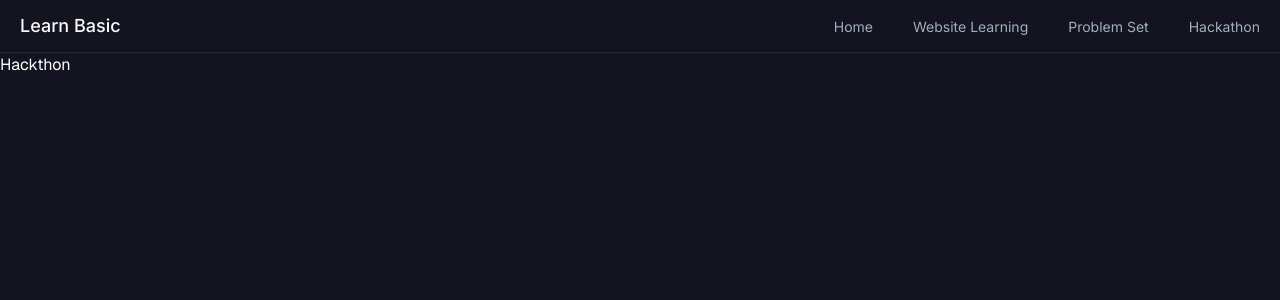
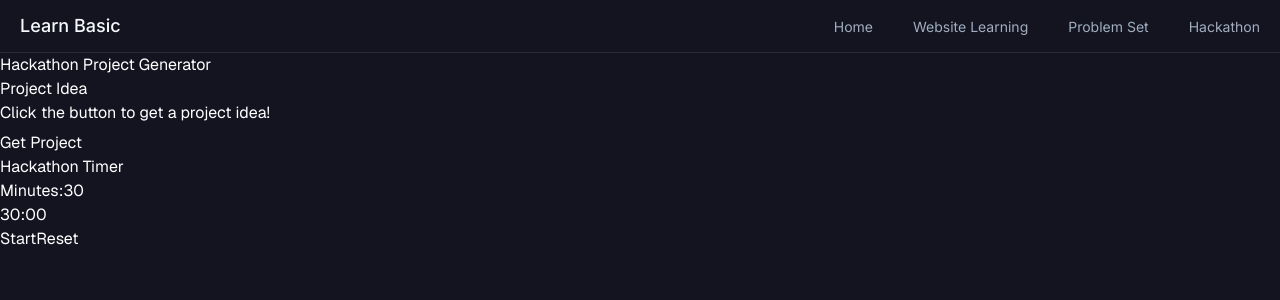
Before and after one commit to SmiteshMagdum/cep, a Next.js app: page /hackthon in a window 1280 px wide. Shown: the top 300 px of the page. Built offline with nearby package versions, Linux system fonts and the light colour scheme.

Commit message:
hackthon page done

```diff
--- a/app/hackthon/page.tsx
+++ b/app/hackthon/page.tsx
@@ -1,9 +1,142 @@
-import React from 'react'
+"use client";
+import React, { useEffect, useState } from "react";
 
-function Hackthon() {
-  return <div>
-    Hackthon
-  </div>
-}
+const projectIdeas: string[] = [
+  "Build a Quiz App in Java/HTML with 5 School Trivia questions.",
+  "Create a Personal Portfolio page using HTML & CSS.",
+  "Build a Digital Calculator using HTML, CSS, and basic Logic.",
+  "Design a Student Grade Calculator tool.",
+  "Create an Animated Solar System diagram using pure CSS.",
+  "Build a To-Do List app with add/remove functionality.",
+];
 
-export default Hackthon
+const App: React.FC = () => {
+  const [project, setProject] = useState<string>("");
+  const [minutes, setMinutes] = useState<number>(30);
+  const [totalSeconds, setTotalSeconds] = useState<number>(30 * 60);
+  const [isRunning, setIsRunning] = useState<boolean>(false);
+
+  // Pick a random project
+  const getRandomProject = () => {
+    const randomIndex = Math.floor(Math.random() * projectIdeas.length);
+    setProject(projectIdeas[randomIndex]);
+  };
+
+  // Format seconds into MM:SS
+  const formatTime = (seconds: number): string => {
+    const mins = Math.floor(seconds / 60);
+    const secs = seconds % 60;
+
+    return `${mins.toString().padStart(2, "0")}:${secs
+      .toString()
+      .padStart(2, "0")}`;
+  };
+
+  // Timer logic
+  useEffect(() => {
+    if (!isRunning) return;
+
+    const timer = window.setInterval(() => {
+      setTotalSeconds((prevSeconds) => {
+        if (prevSeconds <= 1) {
+          window.clearInterval(timer);
+          setIsRunning(false);
+          alert("Time is up! Submit your hackathon project.");
+          return 0;
+        }
+
+        return prevSeconds - 1;
+      });
+    }, 1000);
+
+    return () => window.clearInterval(timer);
+  }, [isRunning]);
+
+  // Handle minutes input
+  const handleMinutesChange = (
+    event: React.ChangeEvent<HTMLInputElement>
+  ) => {
+    const value = Math.max(1, parseInt(event.target.value) || 1);
+
+    setMinutes(value);
+
+    if (!isRunning) {
+      setTotalSeconds(value * 60);
+    }
+  };
+
+  // Start/Pause timer
+  const handleStartPause = () => {
+    if (isRunning) {
+      setIsRunning(false);
+    } else {
+      if (totalSeconds <= 0) return;
+      setIsRunning(true);
+    }
+  };
+
+  // Reset timer
+  const handleReset = () => {
+    setIsRunning(false);
+
+    const resetMinutes = minutes || 30;
+    setTotalSeconds(resetMinutes * 60);
+  };
+
+  return (
+    <div className="app">
+      <h1>Hackathon Project Generator</h1>
+
+      {/* Project Generator */}
+      <section>
+        <h2>Project Idea</h2>
+
+        <div
+          id="project-box"
+          style={{
+            color: "#ffffff",
+            minHeight: "30px",
+          }}
+        >
+          {project || "Click the button to get a project idea!"}
+        </div>
+
+        <button onClick={getRandomProject}>
+          Get Project
+        </button>
+      </section>
+
+      {/* Timer */}
+      <section>
+        <h2>Hackathon Timer</h2>
+
+        <label htmlFor="minutes-input">
+          Minutes:
+        </label>
+
+        <input
+          id="minutes-input"
+          type="number"
+          min="1"
+          value={minutes}
+          onChange={handleMinutesChange}
+          disabled={isRunning}
+        />
+
+        <div id="timer-display">
+          {formatTime(totalSeconds)}
+        </div>
+
+        <button onClick={handleStartPause}>
+          {isRunning ? "Pause" : "Start"}
+        </button>
+
+        <button onClick={handleReset}>
+          Reset
+        </button>
+      </section>
+    </div>
+  );
+};
+
+export default App;
```
